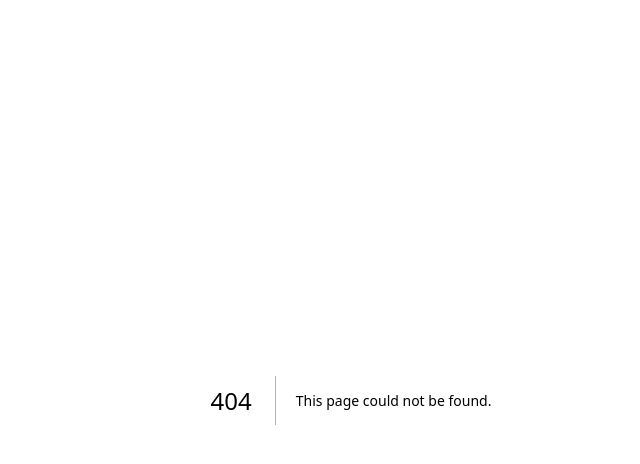
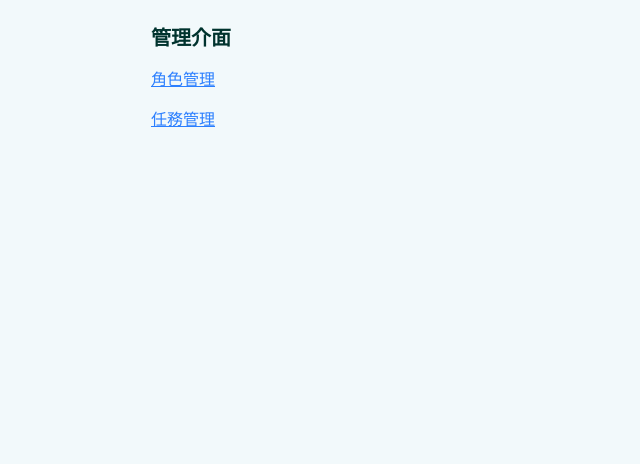
Before and after one commit to ChroHarp/npc-chatbot, a Next.js app: page /admin in a window 1280 px wide. Before the commit this address had no page. Shown: the top 464 px of the page, without its empty margins (289-929 px from the left). Built offline with nearby package versions, Linux system fonts and the light colour scheme.

Commit message:
Add admin mode access

```diff
--- /dev/null
+++ b/src/app/admin/page.tsx
@@ -0,0 +1,17 @@
+'use client'
+
+import Link from 'next/link'
+
+export default function AdminHomePage() {
+  return (
+    <div className="p-6 flex flex-col gap-4 max-w-md mx-auto">
+      <h1 className="text-xl font-semibold">管理介面</h1>
+      <Link href="/admin/characters" className="text-blue-500 underline">
+        角色管理
+      </Link>
+      <Link href="/admin/tasks" className="text-blue-500 underline">
+        任務管理
+      </Link>
+    </div>
+  )
+}
--- a/src/app/page.tsx
+++ b/src/app/page.tsx
@@ -2,6 +2,7 @@
 
 import Image from "next/image";
 import Link from "next/link";
+import { useRouter } from "next/navigation";
 import { collection } from "firebase/firestore";
 import { useCollection } from "react-firebase-hooks/firestore";
 import { db } from "@/libs/firebase";
@@ -9,6 +10,7 @@ import type { CharacterDoc } from "@/types";
 import { characters as defaultCharacters } from "@/data/characters";
 
 export default function HomePage() {
+  const router = useRouter();
   const [value] = useCollection(collection(db, "characters"));
 
   const characters = [
@@ -28,9 +30,23 @@ export default function HomePage() {
       .sort((a, b) => (a.order ?? Infinity) - (b.order ?? Infinity)) || []),
   ];
 
+  function handleAdmin() {
+    const pw = prompt('請輸入管理者密碼');
+    if (pw === '034918239*') {
+      router.push('/admin');
+    } else if (pw !== null) {
+      alert('密碼錯誤');
+    }
+  }
+
   return (
     <div className="p-6 max-w-md mx-auto flex flex-col gap-4">
-      <h1 className="text-xl font-semibold">選擇角色</h1>
+      <div className="flex justify-between items-center">
+        <h1 className="text-xl font-semibold">選擇角色</h1>
+        <button onClick={handleAdmin} className="text-blue-500 underline">
+          管理模式
+        </button>
+      </div>
       <div className="flex flex-col gap-3">
         {characters.map((ch) => (
           <Link
```
